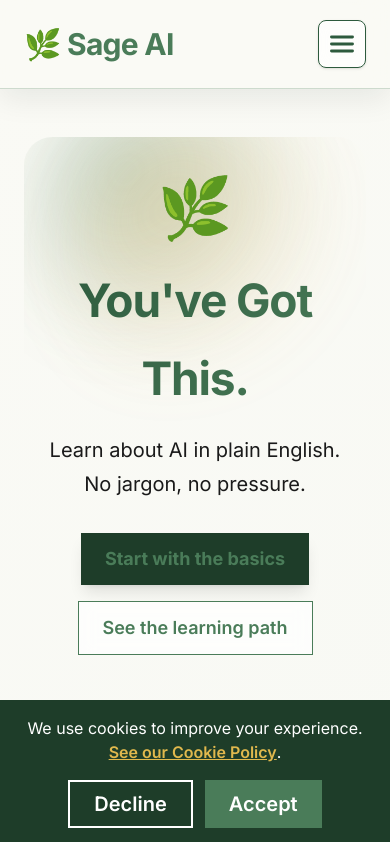
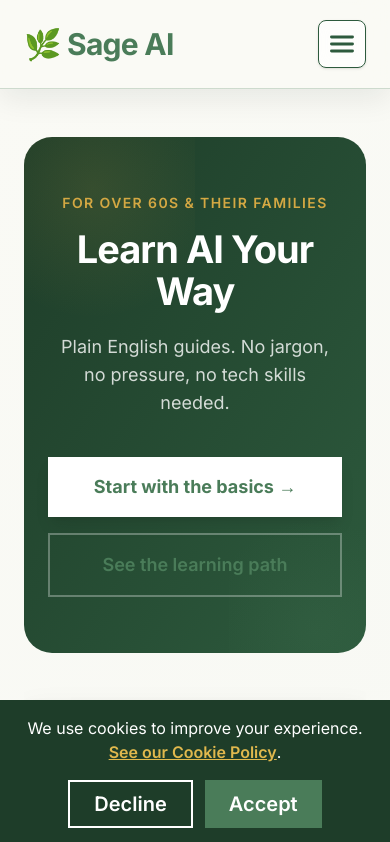
Before and after one commit to 4rthurturing/ai-made-simple, a Next.js app: page / in a window 390 px wide. Shown: the top 842 px of the page. Built offline with nearby package versions, Linux system fonts and the light colour scheme.

Commit message:
Premium dark hero: Learn AI Your Way, better contrast, mobile-first sizing

```diff
--- a/app/page.tsx
+++ b/app/page.tsx
@@ -9,26 +9,31 @@ export const metadata: Metadata = {
 export default function Home() {
   return (
     <div className="relative overflow-x-hidden">
-      <section className="relative text-center py-10 md:py-16 overflow-hidden rounded-[28px] mb-12">
-        <div className="hero-blobs" />
-        <div className="relative z-10 px-4">
-          <p className="text-6xl mb-6">🌿</p>
-          <h1 className="text-[46px] md:text-[64px] font-bold tracking-tight mb-4 gradient-text animate-gradient-shift">
-            You&apos;ve Got This.
+      <section className="relative text-center py-14 md:py-24 overflow-hidden rounded-[28px] mb-12 bg-gradient-to-br from-[#1E3D29] to-[#2D5A3D]">
+        <div className="absolute inset-0 opacity-30">
+          <div className="absolute top-[-20%] left-[-10%] w-[60%] h-[60%] rounded-full bg-[radial-gradient(circle,rgba(212,168,67,0.4),transparent_70%)]" />
+          <div className="absolute bottom-[-20%] right-[-10%] w-[50%] h-[50%] rounded-full bg-[radial-gradient(circle,rgba(74,124,89,0.5),transparent_70%)]" />
+        </div>
+        <div className="relative z-10 px-6">
+          <p className="text-sm font-semibold uppercase tracking-widest text-[#D4A843] mb-4">
+            For over 60s &amp; their families
+          </p>
+          <h1 className="text-[38px] md:text-[56px] font-bold tracking-tight mb-5 text-white leading-[1.1]">
+            Learn AI Your Way
           </h1>
-          <h2 className="text-h3 text-warm-grey mb-8">
-            Learn about AI in plain English. No jargon, no pressure.
-          </h2>
-          <div className="flex flex-wrap items-center justify-center gap-4">
+          <p className="text-lg md:text-xl text-white/80 mb-10 max-w-md mx-auto">
+            Plain English guides. No jargon, no pressure, no tech skills needed.
+          </p>
+          <div className="flex flex-col sm:flex-row items-center justify-center gap-4">
             <Link
               href="/what-is-ai"
-              className="px-6 py-3 rounded-btn text-lg font-bold text-white bg-[#1E3D29] hover:bg-[#163020] transition-colors shadow-lg"
+              className="w-full sm:w-auto px-8 py-4 rounded-btn text-lg font-bold text-[#1E3D29] bg-white hover:bg-[#F0F5F1] transition-colors shadow-lg text-center"
             >
-              Start with the basics
+              Start with the basics →
             </Link>
             <Link
               href="/learn"
-              className="px-6 py-3 rounded-btn text-lg font-semibold text-[#2D5A3D] border border-sage-300 bg-white/70 backdrop-blur hover:bg-white transition-colors"
+              className="w-full sm:w-auto px-8 py-4 rounded-btn text-lg font-semibold text-white border-2 border-white/30 hover:border-white/60 hover:bg-white/10 transition-colors text-center"
             >
               See the learning path
             </Link>
```
